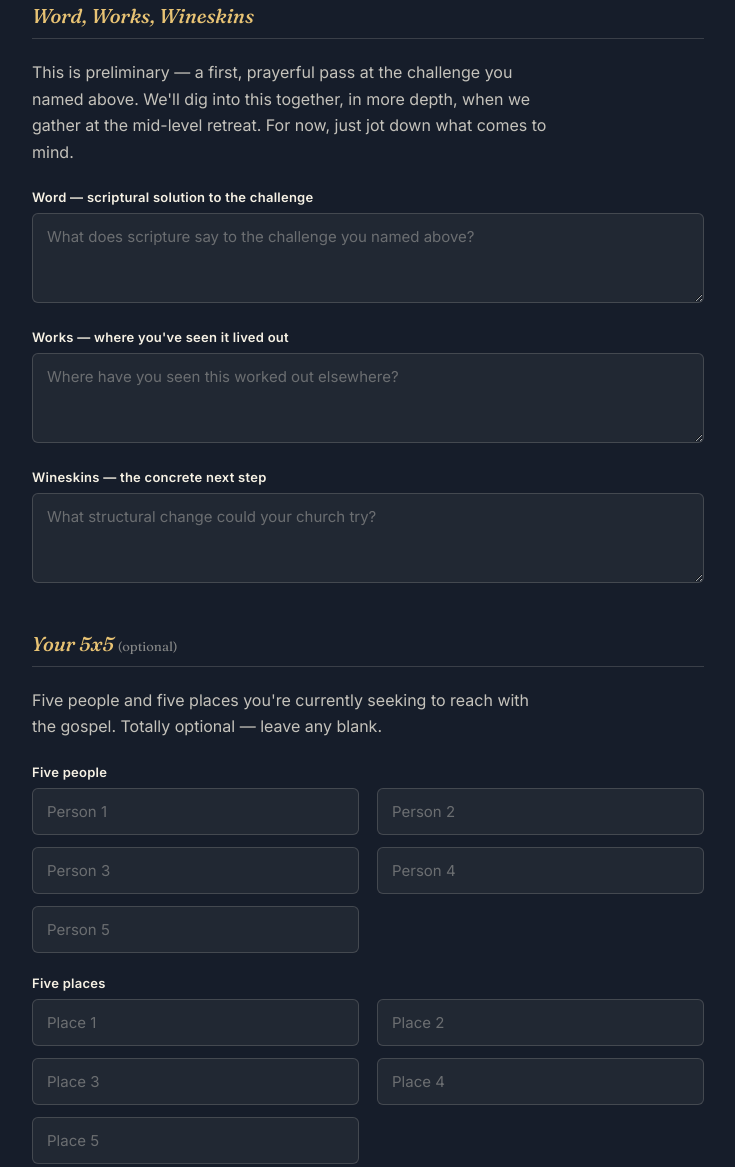
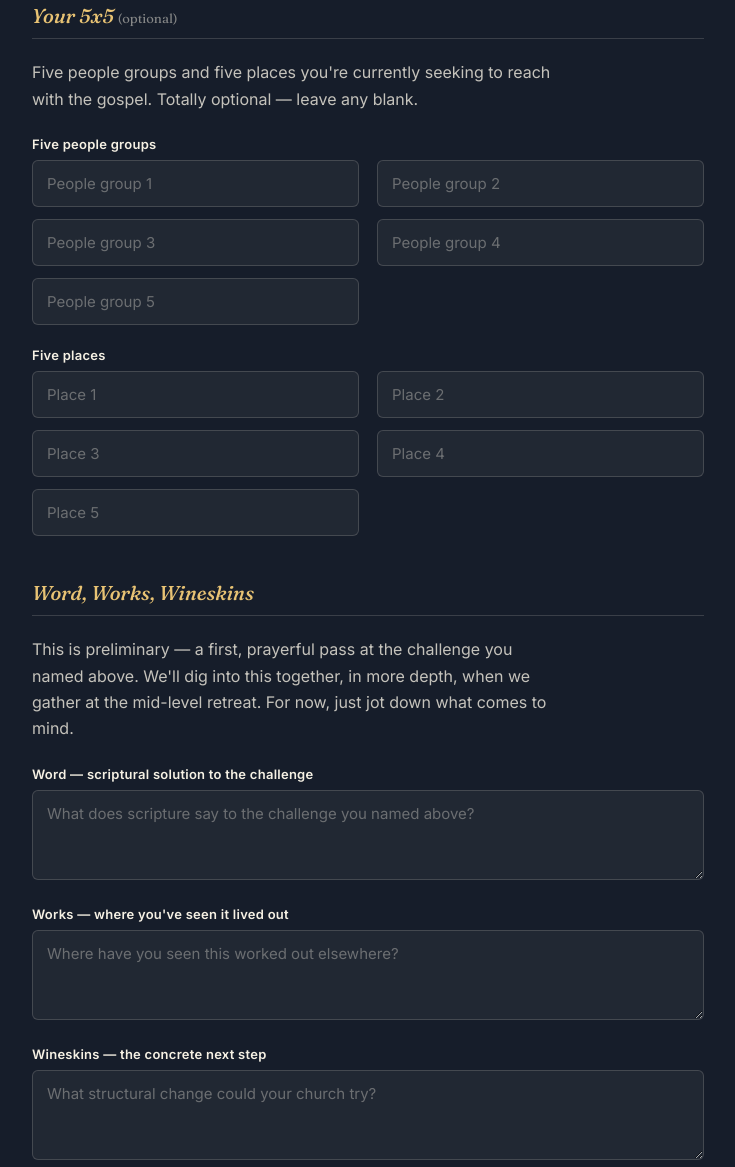
Before and after one commit to claudekovalenko/la-metro-midlevel-2026, a website: page docs/gospel-workers-application.html in a window 1280 px wide. Shown: the part 3515-4682 px from the top of the page, without its empty margins (272-1007 px from the left). Drawn offline with Linux system fonts and the light colour scheme.

Commit message:
Rename to 'Five people groups' and move 5x5 section above Word/Works/Wineskins (#16)
Co-authored-by: Claude <noreply@anthropic.com>

```diff
--- a/docs/gospel-workers-application.html
+++ b/docs/gospel-workers-application.html
@@ -615,6 +615,39 @@
 
     </div>
 
+    <div class="section-label">Your 5x5 <span style="font-style:normal; font-weight:400; font-size:13px; color:rgba(246,241,228,0.5);">(optional)</span></div>
+    <p class="lede" style="margin-bottom:24px;">Five people groups and five places you're currently seeking to reach with the gospel. Totally optional — leave any blank.</p>
+
+    <div class="field">
+      <label>Five people groups</label>
+      <div class="row2">
+        <input type="text" id="fivePeopleGroup1" placeholder="People group 1">
+        <input type="text" id="fivePeopleGroup2" placeholder="People group 2">
+      </div>
+      <div class="row2" style="margin-top:12px;">
+        <input type="text" id="fivePeopleGroup3" placeholder="People group 3">
+        <input type="text" id="fivePeopleGroup4" placeholder="People group 4">
+      </div>
+      <div class="row2" style="margin-top:12px;">
+        <input type="text" id="fivePeopleGroup5" placeholder="People group 5">
+      </div>
+    </div>
+
+    <div class="field">
+      <label>Five places</label>
+      <div class="row2">
+        <input type="text" id="fivePlace1" placeholder="Place 1">
+        <input type="text" id="fivePlace2" placeholder="Place 2">
+      </div>
+      <div class="row2" style="margin-top:12px;">
+        <input type="text" id="fivePlace3" placeholder="Place 3">
+        <input type="text" id="fivePlace4" placeholder="Place 4">
+      </div>
+      <div class="row2" style="margin-top:12px;">
+        <input type="text" id="fivePlace5" placeholder="Place 5">
+      </div>
+    </div>
+
     <div class="section-label">Word, Works, Wineskins</div>
     <p class="lede" style="margin-bottom:24px;">This is preliminary — a first, prayerful pass at the challenge you named above. We'll dig into this together, in more depth, when we gather at the mid-level retreat. For now, just jot down what comes to mind.</p>
 
@@ -631,39 +664,6 @@
     <div class="field">
       <label for="scriptureWineskins">Wineskins — the concrete next step</label>
       <textarea id="scriptureWineskins" placeholder="What structural change could your church try?"></textarea>
-    </div>
-
-    <div class="section-label">Your 5x5 <span style="font-style:normal; font-weight:400; font-size:13px; color:rgba(246,241,228,0.5);">(optional)</span></div>
-    <p class="lede" style="margin-bottom:24px;">Five people and five places you're currently seeking to reach with the gospel. Totally optional — leave any blank.</p>
-
-    <div class="field">
-      <label>Five people</label>
-      <div class="row2">
-        <input type="text" id="fivePerson1" placeholder="Person 1">
-        <input type="text" id="fivePerson2" placeholder="Person 2">
-      </div>
-      <div class="row2" style="margin-top:12px;">
-        <input type="text" id="fivePerson3" placeholder="Person 3">
-        <input type="text" id="fivePerson4" placeholder="Person 4">
-      </div>
-      <div class="row2" style="margin-top:12px;">
-        <input type="text" id="fivePerson5" placeholder="Person 5">
-      </div>
-    </div>
-
-    <div class="field">
-      <label>Five places</label>
-      <div class="row2">
-        <input type="text" id="fivePlace1" placeholder="Place 1">
-        <input type="text" id="fivePlace2" placeholder="Place 2">
-      </div>
-      <div class="row2" style="margin-top:12px;">
-        <input type="text" id="fivePlace3" placeholder="Place 3">
-        <input type="text" id="fivePlace4" placeholder="Place 4">
-      </div>
-      <div class="row2" style="margin-top:12px;">
-        <input type="text" id="fivePlace5" placeholder="Place 5">
-      </div>
     </div>
 
     <div class="submit-row">
@@ -760,7 +760,7 @@ form.addEventListener('submit', async (e)=>{
     scriptureWord: document.getElementById('scriptureWord').value.trim(),
     scriptureWorks: document.getElementById('scriptureWorks').value.trim(),
     scriptureWineskins: document.getElementById('scriptureWineskins').value.trim(),
-    fivePeople: [1,2,3,4,5].map(n => document.getElementById('fivePerson'+n).value.trim()).filter(Boolean),
+    fivePeopleGroups: [1,2,3,4,5].map(n => document.getElementById('fivePeopleGroup'+n).value.trim()).filter(Boolean),
     fivePlaces: [1,2,3,4,5].map(n => document.getElementById('fivePlace'+n).value.trim()).filter(Boolean),
     doingWellElements: wellElements,
     doingWell: document.getElementById('doingWell').value.trim(),
```
